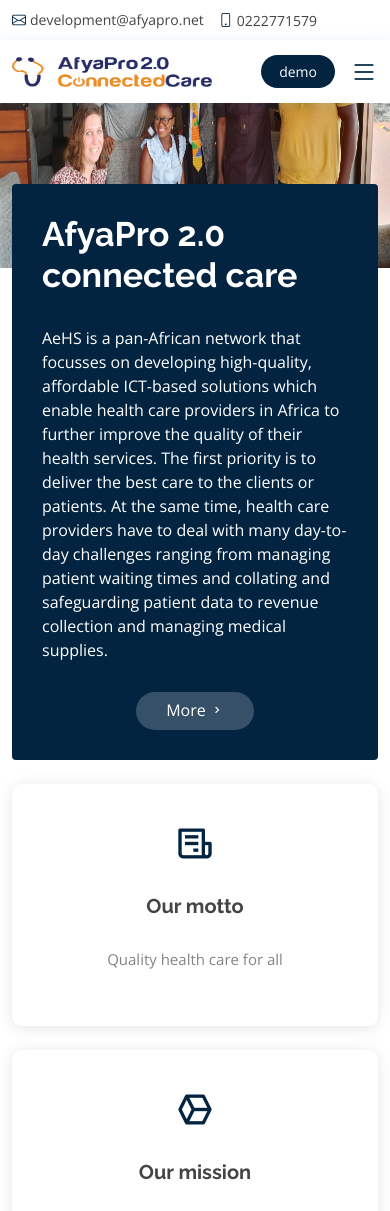
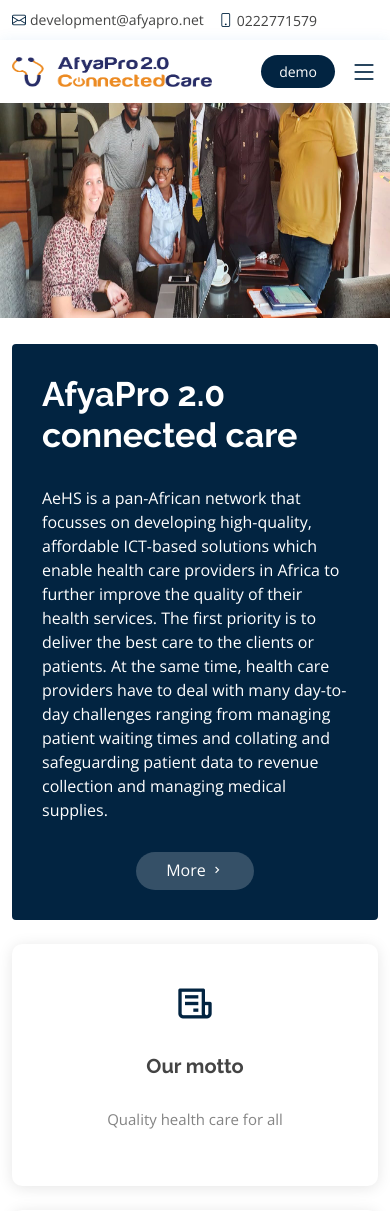
Before and after one commit to GoodluckMlungusye/afyapro, a PHP site: page / in a window 390 px wide. Shown: the top 1211 px of the page. Run offline with PHP 8.4, Linux system fonts and the light colour scheme.

Commit message:
banner responsive design

```diff
--- a/assets/css/style.css
+++ b/assets/css/style.css
@@ -553,7 +553,7 @@ h1, h2, h3, h4, h5, h6 {
   }
 
   .slider{
-    margin-top: -300px;
+    margin-top: -180px;
   }
 
   #hero {
@@ -577,9 +577,12 @@ h1, h2, h3, h4, h5, h6 {
 @media (max-width:  830px) {
 
   .why-us{
-    margin-top: -70%;
-  }
-
+    margin-top: -45%;
+  }
+
+  .slider{
+    margin-top: -300px;
+  }
 
   .slide{
     width: 20%;
@@ -590,21 +593,27 @@ h1, h2, h3, h4, h5, h6 {
     width: 100%;
     height:150%;
   }
+}
+
+@media (max-width:  768px) {
+
+  .why-us{
+    margin-top: -55%;
+  }
 
   .slider{
-    margin-top: -400px;
-  }
-}
-
-@media (max-width: 630px) {
+    margin-top: -350px;
+  }
+}
+
+@media (max-width:  630px) {
 
   .why-us{
-    margin-top: -100%;
-  }
-
-
-  .slider {
-    margin-top: -500px;
+    margin-top: -80%;
+  }
+
+  .slider{
+    margin-top: -450px;
   }
 }
 
@@ -614,11 +623,14 @@ h1, h2, h3, h4, h5, h6 {
   }
 }
 
-
-@media (max-width: 575px) {
+@media (max-width:  560px) {
 
   .why-us{
-    margin-top: -45rem;
+    margin-top: -100%;
+  }
+
+  .slider{
+    margin-top: -500px;
   }
 }
 
@@ -630,20 +642,21 @@ h1, h2, h3, h4, h5, h6 {
   }
 }
 
-@media (max-width: 450px) {
-  .slider {
-    margin-top: -600px;
-  }
-}
-
-
-@media (max-width: 300px) {
-  .slider {
-    margin-top: -700px;
-  }
+@media (max-width:  500px) {
 
   .why-us{
-    margin-top: -50rem;
+    margin-top: -35rem;
+  }
+}
+
+@media (max-width:  360px) {
+
+  .why-us{
+    margin-top: -30rem;
+  }
+
+  .slider{
+    margin-top: -350px;
   }
 }
 
```
